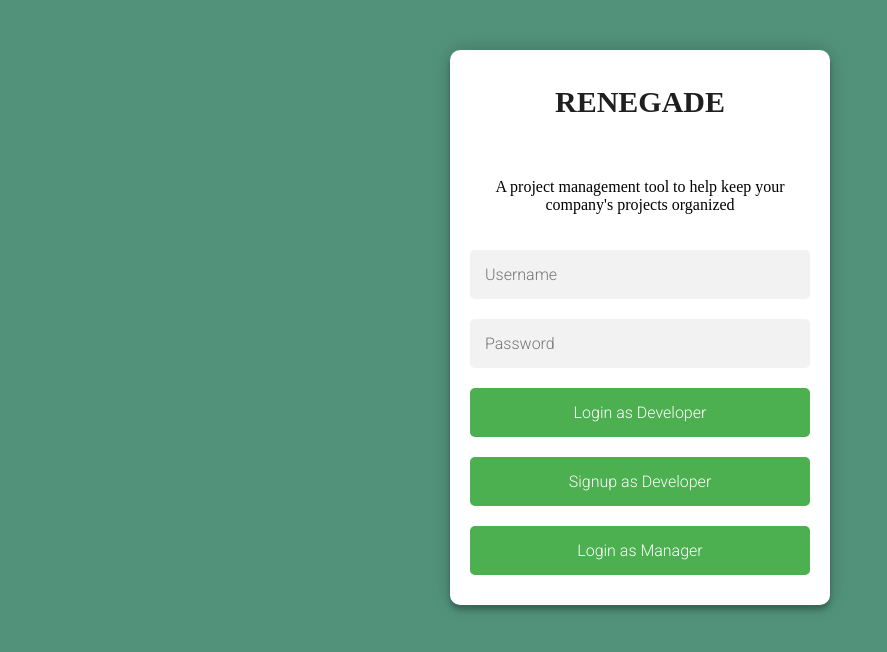
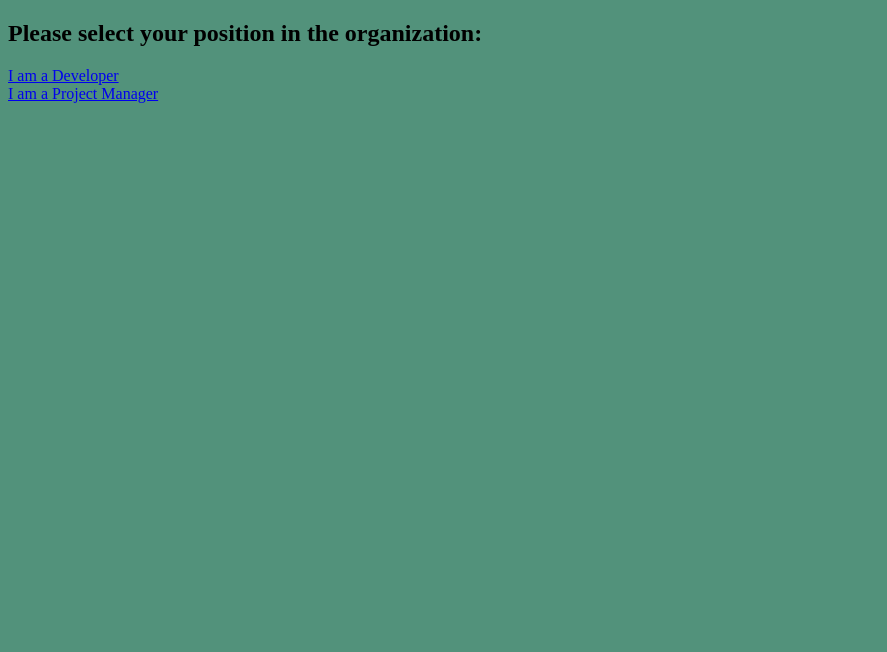
Before and after one commit to Patrick-Njiru/renegade, a React (Create React App) app in the folder client/: page / in a window 1280 px wide. Shown: the top 652 px of the page, without its empty margins (0-887 px from the left). Built offline with nearby package versions, Linux system fonts and the light colour scheme.

Commit message:
Modify file and add links.

```diff
--- a/client/src/components/Home.js
+++ b/client/src/components/Home.js
@@ -1,14 +1,16 @@
 import React from 'react'
-import LoginForm from './LoginForm'
-
-// import CreateProjectForm from './CreateProjectForm'
+import { NavLink } from 'react-router-dom'
 
 
 const Home = () => {
   return (
-    <>
-    <LoginForm/>
-    </>
+    <div>
+      <h2>
+        Please select your position in the organization: <br />
+      </h2>
+      <NavLink to='/d-login'>I am a Developer</NavLink> <br />
+      <NavLink to='/pm-login'>I am a Project Manager</NavLink>
+    </div>
   )
 }
 
```
